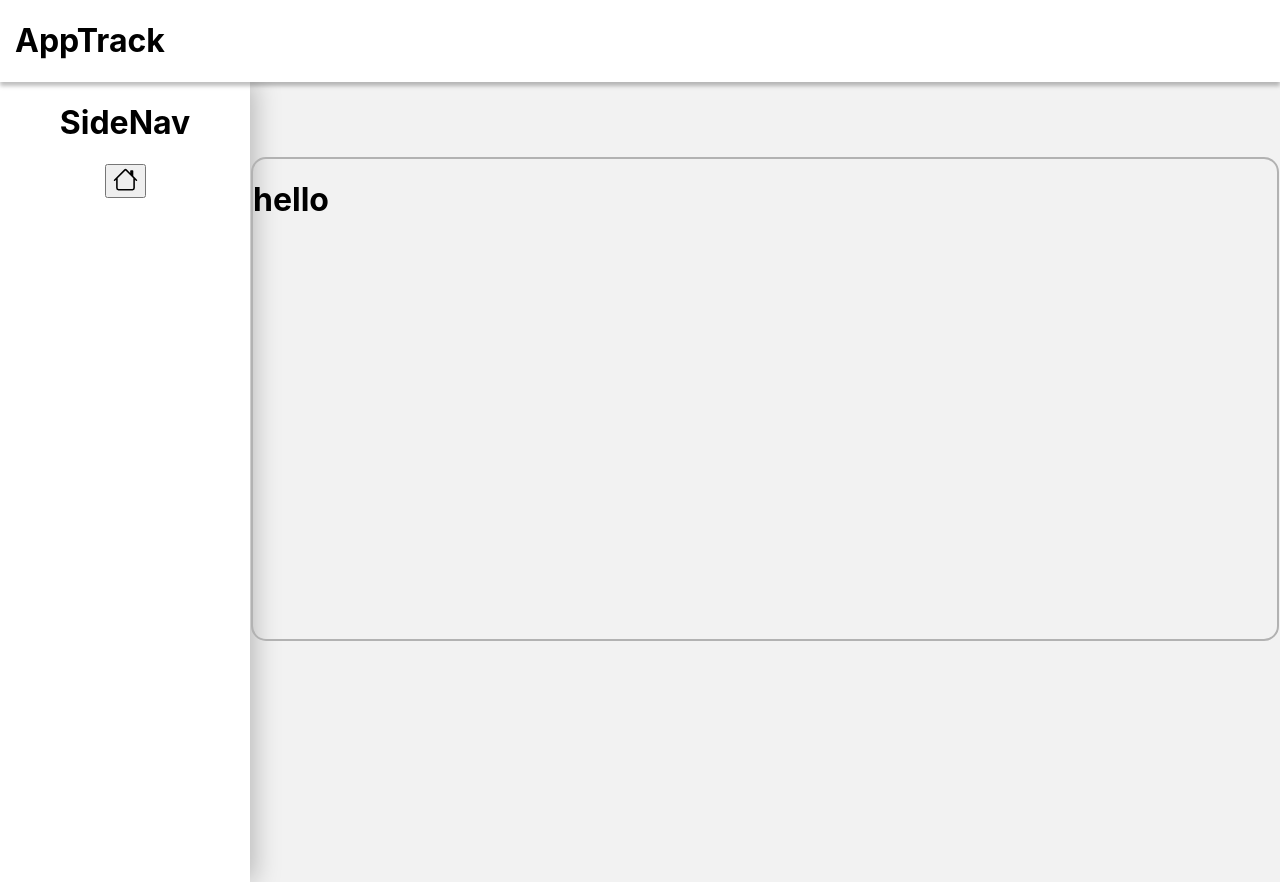
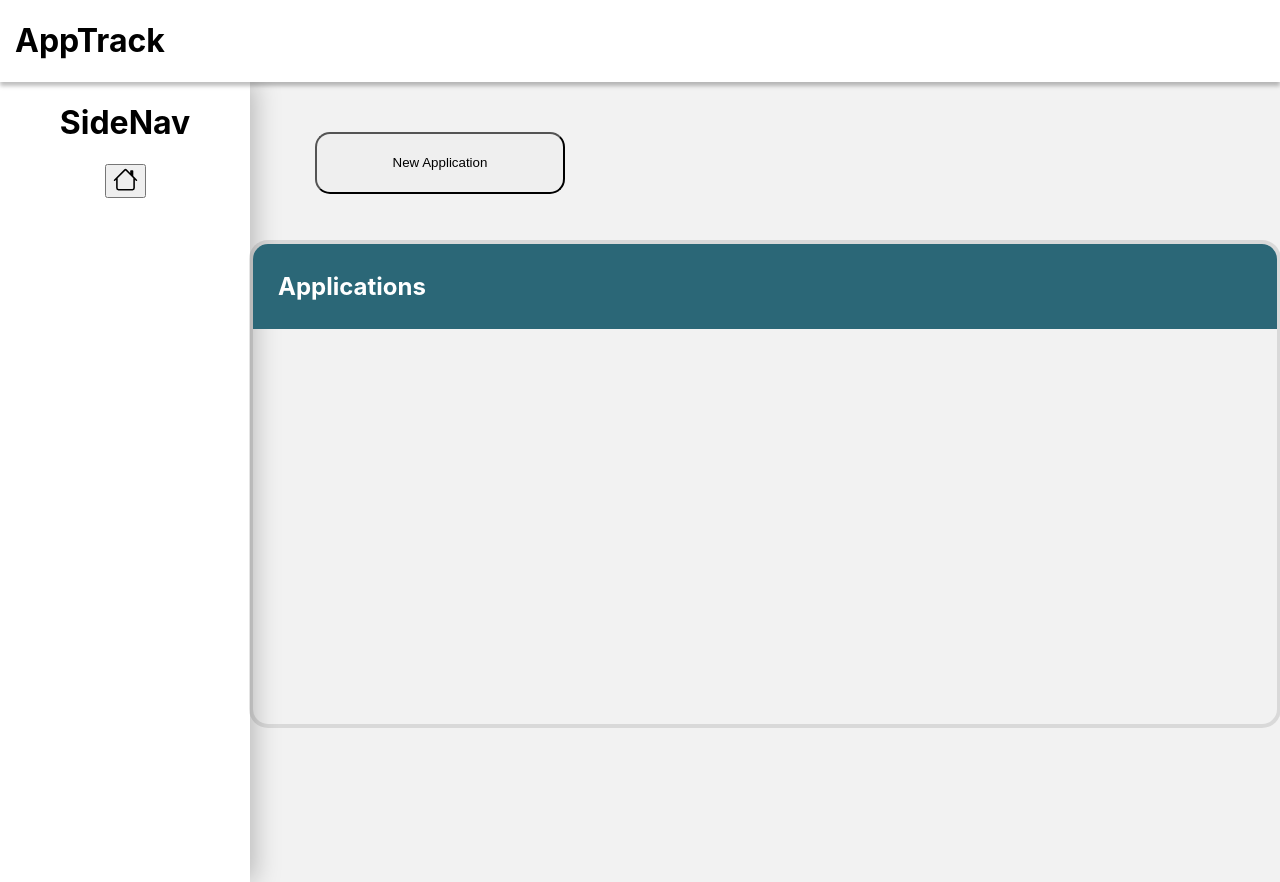
Before and after one commit to bruceabrigo/AppTrack, a React (Create React App) app: page / in a window 1280 px wide. Built offline with nearby package versions, Linux system fonts and the light colour scheme.

Commit message:
Added topnav to content area

```diff
--- a/src/components/home.js
+++ b/src/components/home.js
@@ -5,11 +5,18 @@ const Home = (props) => {
   console.log("props in home: ", props);
 
   return (
+    <>
+    <button className="new-application">
+        New Application
+    </button>
     <div className="centered-content">
       <div className="homebox">
-          <h1>hello</h1>
+        <div className="content-bar">
+            <h1 className="content-bar-title">Applications</h1>
+        </div>
       </div>
     </div>
+    </>
   );
 };
 
--- a/src/components/home.scss
+++ b/src/components/home.scss
@@ -1,7 +1,6 @@
 .homebox {
-    margin-top: 75px;
     position: relative;
-    border: 2px solid #B2B2B2;
+    box-shadow: 0px 0px 0px 4px rgba(0, 0, 0, 0.10);
     border-radius: 15px;
     width: 80vw;
     height: 60vh;
@@ -15,3 +14,28 @@
     align-items: center;
     justify-content: center;
   }
+
+  .content-bar {
+    display: flex;
+    align-items: center;
+    height: 85px;
+    width: 100%;
+    border-radius: 15px 15px 0px 0px;
+    background-color: #2B6777;
+  }
+
+  .content-bar-title {
+    display: flex;
+    margin: 0;
+    position: fixed;
+    color: #fff;
+    font-size: 24px;
+    padding-left: 25px;
+  }
+
+  .new-application {
+    width: 250px;
+    height: 62px;
+    border-radius: 15px;
+    margin: 50px 0px 50px 315px;
+  }
```
